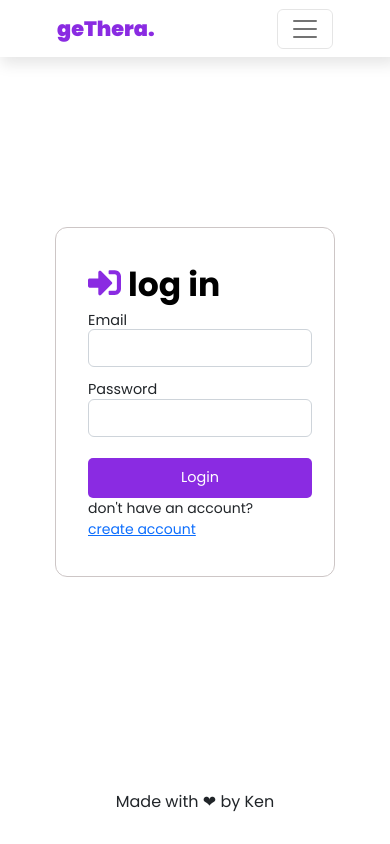
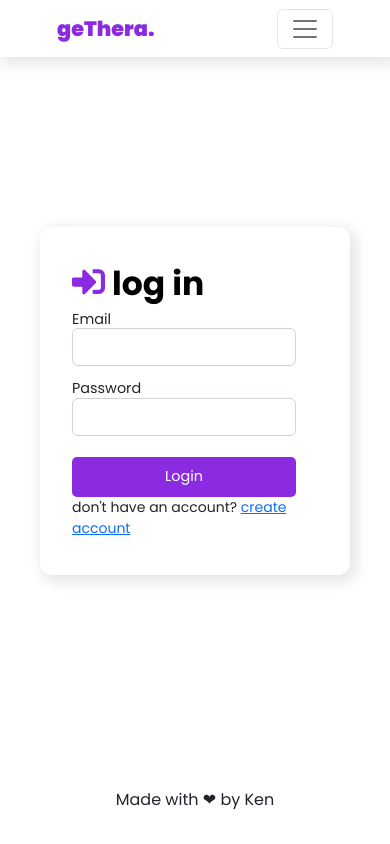
Before and after one commit to kenthankGod/get-thera-frontend, a React (Create React App) app: page /login in a window 390 px wide. Built offline with nearby package versions, Linux system fonts and the light colour scheme; a web font is replaced by a local one.

Commit message:
style updates

```diff
--- a/src/components/pages/login/Login.css
+++ b/src/components/pages/login/Login.css
@@ -15,7 +15,8 @@
     height: min-content;
     padding: 20px;
     background-color: white;
-    border: 1px solid rgb(205, 198, 198);
+    /* border: 1px solid rgb(205, 198, 198); */
+    box-shadow: 4px 4px 14px 3px rgba(0,0,0,0.1);
  }
 
  .form_text{
@@ -72,7 +73,7 @@
     }
 
     .form_wrapper{
-      width: 280px;
+      width: 310px;
    }
 
    .form-group{
--- a/src/components/pages/signup/SignUp.css
+++ b/src/components/pages/signup/SignUp.css
@@ -44,7 +44,12 @@
 
 /* MEDIA QUERY */
 
-@media (min-width: 355px)  {
+@media (max-width: 600px)  {
+
+   .form_wrapper{
+      width: 310px;
+
+   }
 
 .form_container{
    padding: 1rem;
--- a/src/context/auth_context/AuthContext.js
+++ b/src/context/auth_context/AuthContext.js
@@ -83,7 +83,7 @@ export const AuthProvider = ({ children }) => {
 
   const logOut = () => {
     setUser("");
-    // localStorage.removeItem("user");
+    localStorage.removeItem("user");
     window.location.href = "/";
   };
 
```
